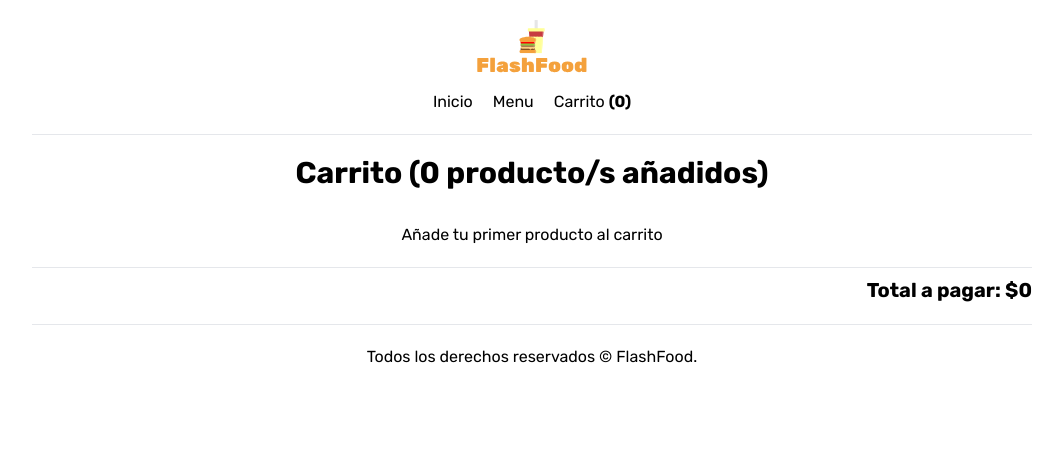
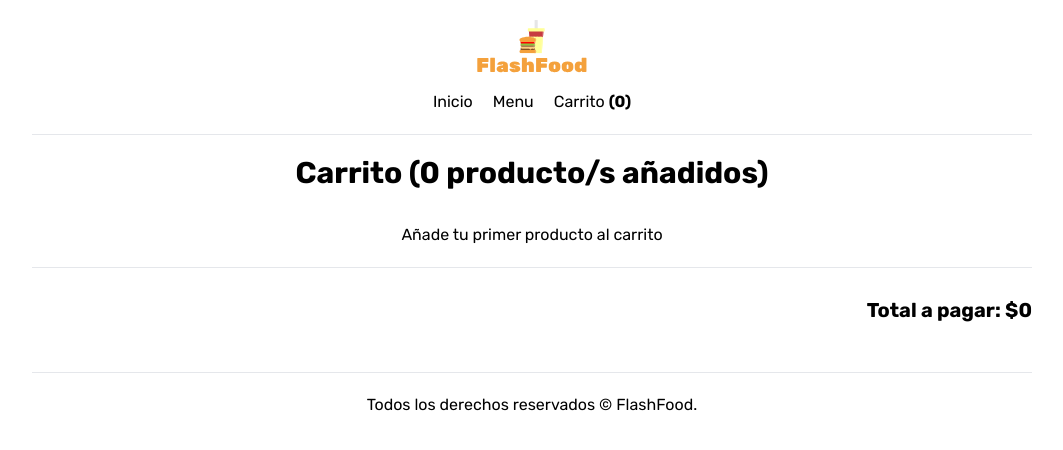
Before and after one commit to ArnoldWW/flashfood, a React (Vite) app: page /cart in a window 1280 px wide. Shown: the top 450 px of the page, without its empty margins (108-1171 px from the left). Built offline with nearby package versions, Linux system fonts and the light colour scheme.

Commit message:
boton para realizar el pago del carrito

```diff
--- a/src/index.css
+++ b/src/index.css
@@ -20,7 +20,7 @@ body {
     @apply text-xl font-bold my-2;
   }
   .btn {
-    @apply bg-orange-400 py-2 px-5 w-full font-bold;
+    @apply bg-orange-400 py-2 px-5 w-full font-bold capitalize;
   }
   .btn:hover {
     @apply bg-orange-500;
--- a/src/routes/cart.jsx
+++ b/src/routes/cart.jsx
@@ -18,8 +18,9 @@ const Cart = () => {
         )}
       </section>
 
-      <section>
-        <h3 className="h3 text-right">Total a pagar: ${totalPay}</h3>
+      <section className="py-5 flex flex-col justify-center items-end">
+        <h3 className="h3">Total a pagar: ${totalPay}</h3>
+        {cart.length > 0 && <button className="btn my-2">Realizar Pago</button>}
       </section>
     </>
   );
```
